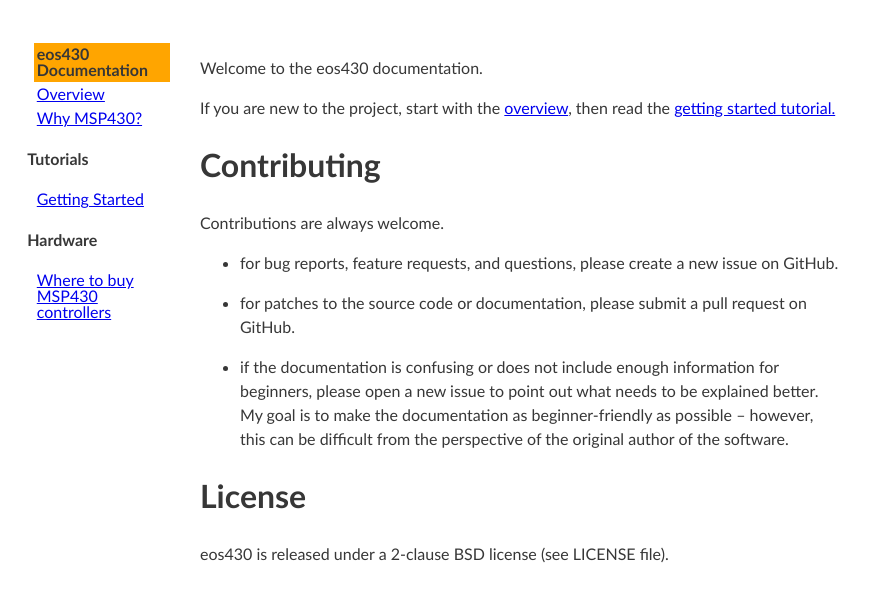
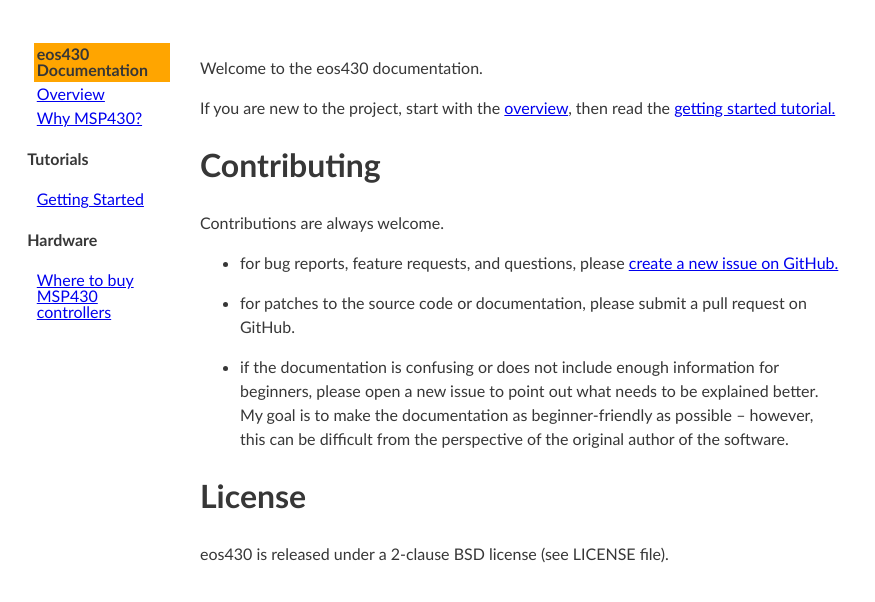
Before and after one commit to jboecker/eos430, a Jekyll site: the page built from index.md, in a window 1280 px wide. Shown: the top 602 px of the page, without its empty margins (0-875 px from the left). Built offline with Jekyll 4.4.1, drawn with Linux system fonts in a browser that asks for light colours; part of the change alters nothing that is shown.

```diff
--- a/index.md
+++ b/index.md
@@ -15,8 +15,8 @@ tutorial.](getting-started.html)
 
 Contributions are always welcome.
 
-* for bug reports, feature requests, and questions, please create a new
-issue on GitHub.
+* for bug reports, feature requests, and questions, please [create a new
+issue on GitHub.](https://github.com/jboecker/eos430/issues/new)
 
 * for patches to the source code or documentation, please submit a pull
 request on GitHub.
```
